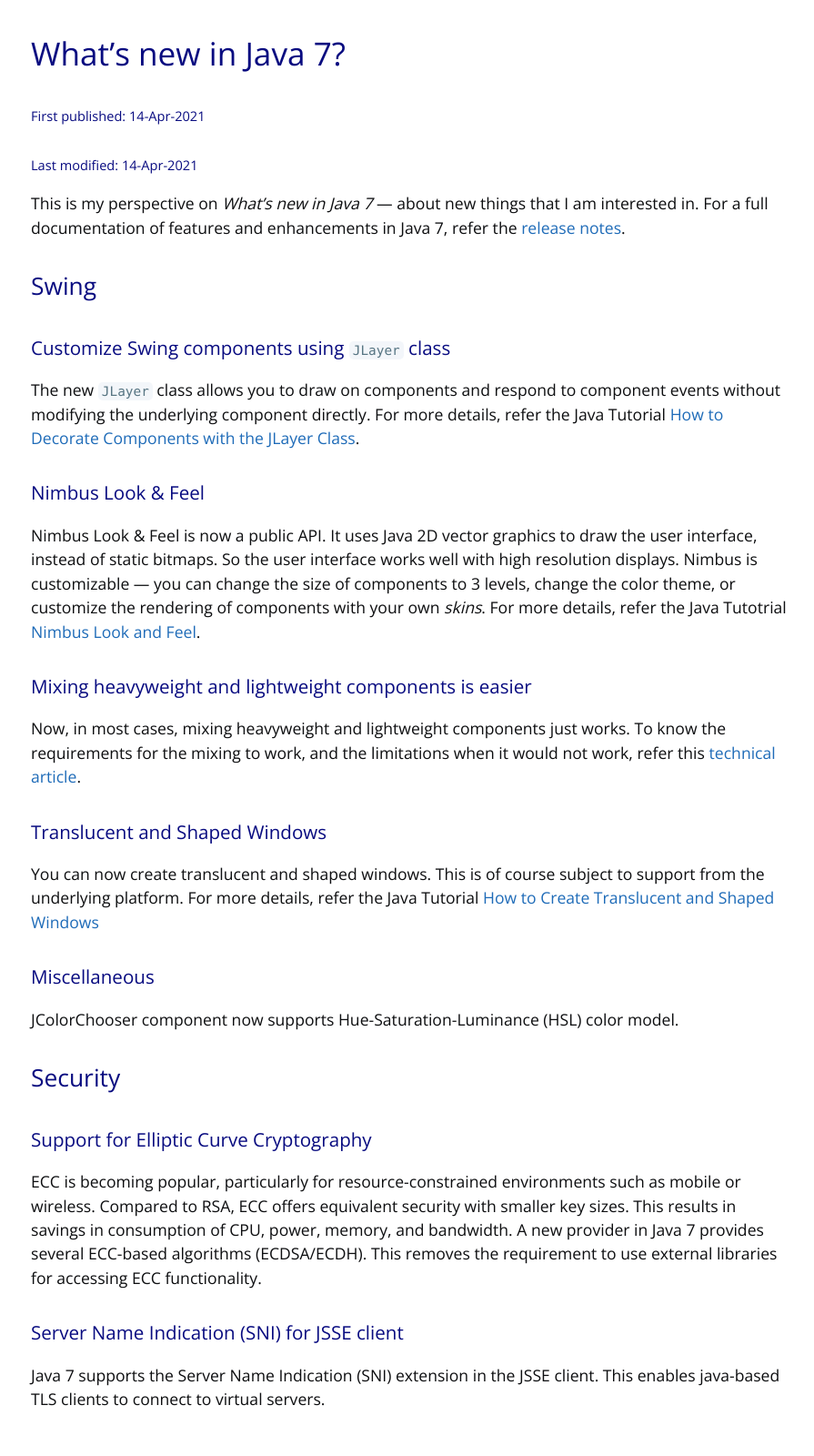
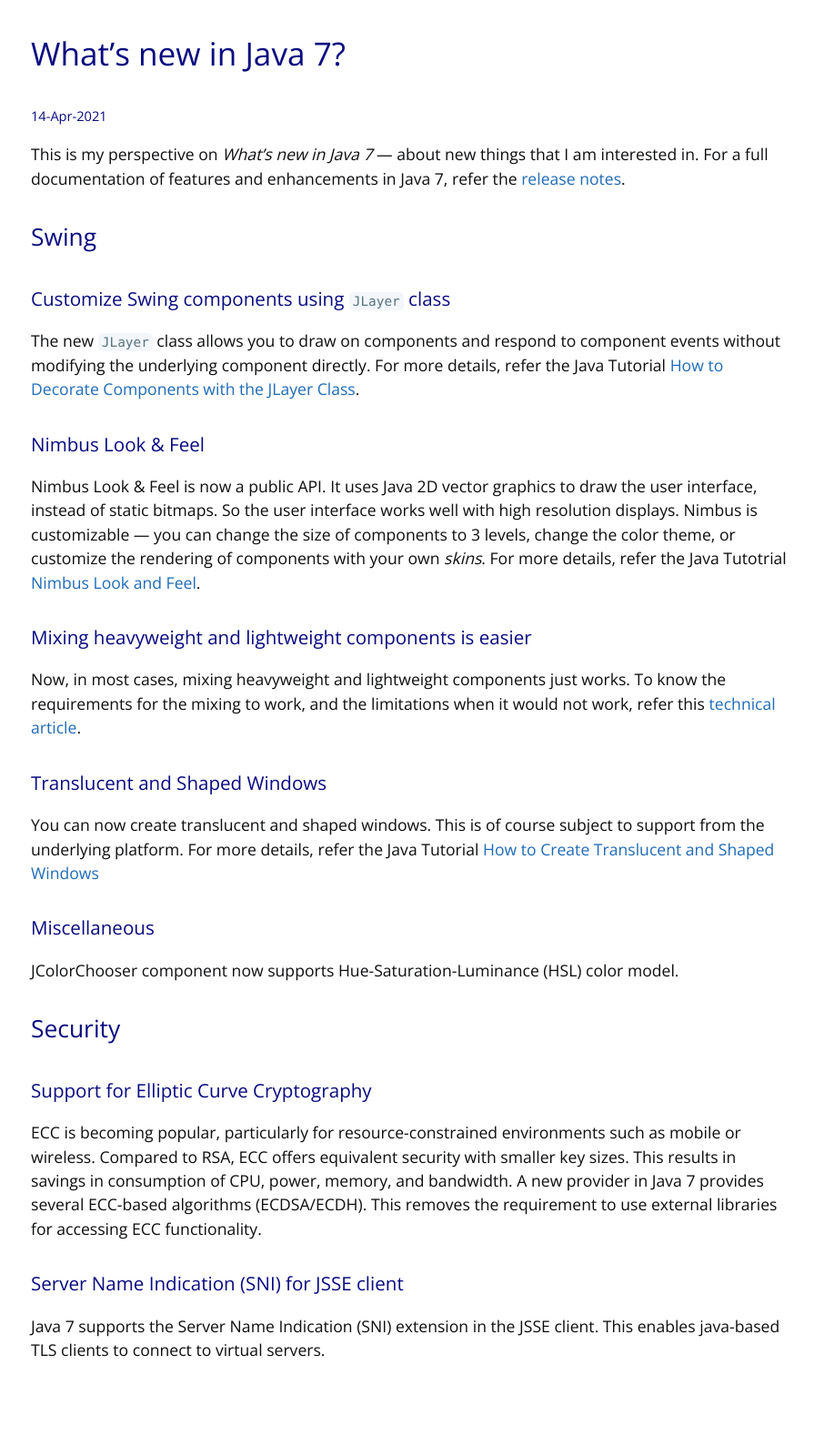
Before and after one commit to vinitjoglekar/vinitjoglekar.github.io, a Jekyll site: the page built from _pages/whats_new_java_7.md, in a window 1280 px wide. Shown: the whole page at 91% size, without its empty margins (190-1085 px from the left). Built offline with Jekyll 4.4.1, drawn with Linux system fonts in a browser that asks for light colours; after the commit the page ends 1546 px from its top, so only the background shows below that.

Commit message:
Update whats_new_java_7.md

```diff
--- a/_pages/whats_new_java_7.md
+++ b/_pages/whats_new_java_7.md
@@ -4,8 +4,7 @@ title: What's new in Java 7?
 ---
 
 # What's new in Java 7?
-##### First published: 14-Apr-2021
-##### Last modified: 14-Apr-2021
+##### 14-Apr-2021
 
 This is my perspective on _What's new in Java 7_ &mdash; about new things that I am interested in. For a full documentation of features and enhancements in Java 7, refer the [release notes](https://www.oracle.com/java/technologies/javase/jdk7-relnotes.html).
 
```
